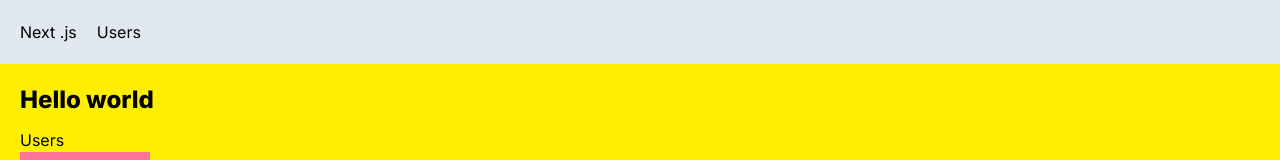
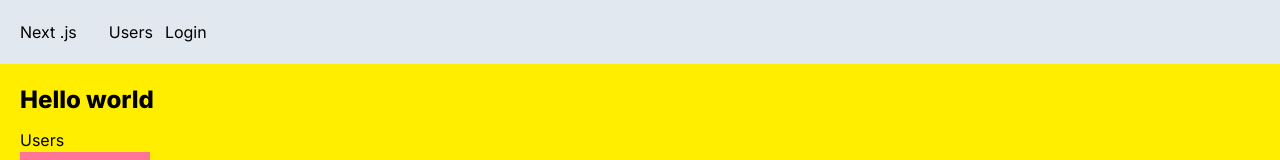
Before and after one commit to RobinB87/nextjs-tailwind-app, a Next.js app in the folder next-app/: page / in a window 1280 px wide. Shown: the top 160 px of the page. Built offline with nearby package versions, Linux system fonts and the light colour scheme.

Commit message:
add login url

```diff
--- a/next-app/app/NavBar.tsx
+++ b/next-app/app/NavBar.tsx
@@ -2,11 +2,13 @@ import Link from "next/link";
 
 const NavBar = () => {
   return (
-    <div className="flex bg-slate-200 p-5">
+    <div className="flex bg-slate-200 p-5 space-x-3">
       <Link href="/" className="mr-5">
         Next .js
       </Link>
       <Link href="/users">Users</Link>
+      {/* endpoint is exposed by next-auth */}
+      <Link href="/api/auth/signin">Login</Link>
     </div>
   );
 };
```
